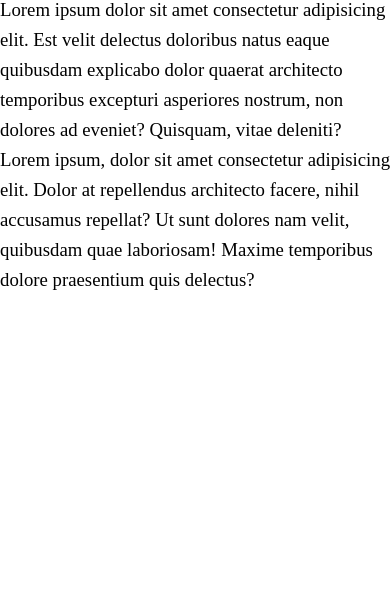
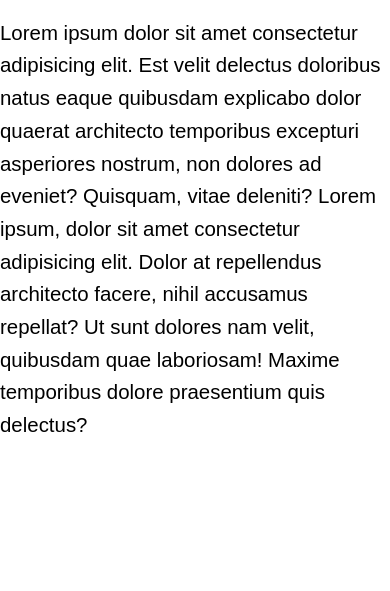
Before and after one commit to sbovyrin/sbovyrin.github.io, a plain HTML site: page index.html in a window 390 px wide. Shown: the part 253-844 px from the top of the page. Drawn offline with Linux system fonts and the light colour scheme.

Commit message:
Update font-size for responsive purposes

```diff
--- a/true.css
+++ b/true.css
@@ -4,7 +4,8 @@
 }
 
 html {
-  font-size: calc(0.75rem + 0.8vmax);
+  font-size: calc(0.75rem + 1vmax);
+  font-family: 'Arial';
 }
 
 h1 {
```
